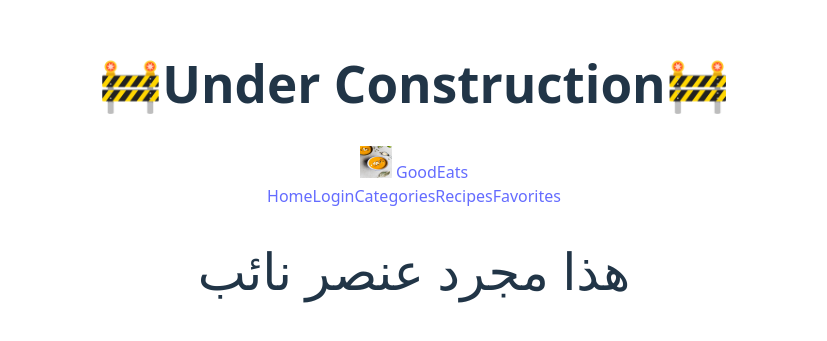
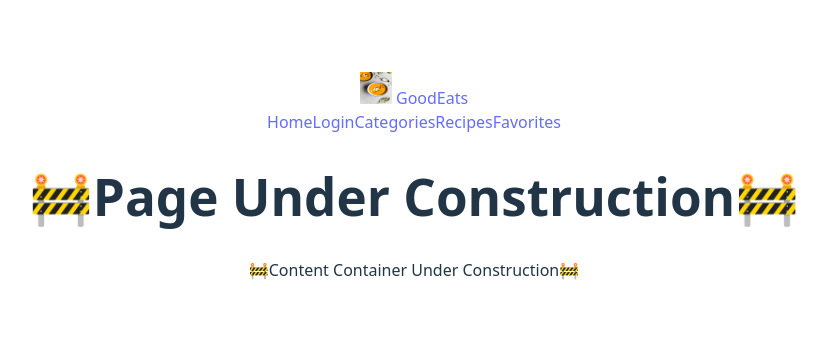
Before and after one commit to VJQuiles/React_Recipe_App, a React app: page / in a window 1280 px wide. Shown: the part 223-564 px from the top of the page, without its empty margins (226-1053 px from the left). Built offline with nearby package versions, Linux system fonts and the light colour scheme; the HTML template or start-up script is replaced by a standard one.

Commit message:
Content container created and placed into main layout. Also, i think im gonna use {item im working on} + Under Construction as a visual guide for whats what. I like using the under construction as a little reminder that I'm working and making things happen

```diff
--- a/src/App.jsx
+++ b/src/App.jsx
@@ -16,7 +16,6 @@ function App() {
 
   return (
     <>
-      <h1>🚧Under Construction🚧</h1>
       <Routes>
         <Route path='/' element={<MainLayout />}>
           <Route index element={<HomePage />} />
--- /dev/null
+++ b/src/components/Content.jsx
@@ -0,0 +1,14 @@
+import NavigationBar from "./Navbar"
+import { Container, Row, Col } from "react-bootstrap"
+
+export default function ContentContainer() {
+    return (
+        <>
+            <Container>
+                <Row>
+                    <Col>🚧Content Container Under Construction🚧</Col>
+                </Row>
+            </Container>
+        </>
+    )
+}
--- a/src/layouts/MainLayout.jsx
+++ b/src/layouts/MainLayout.jsx
@@ -1,13 +1,15 @@
 import NavigationBar from "../components/Navbar"
 import { Outlet } from "react-router-dom"
+import ContentContainer from "../components/Content"
 
 export default function MainLayout() {
     return (
         <>
             <NavigationBar />
-            <div>
+            <h1>🚧Page Under Construction🚧</h1>
+            <ContentContainer>
                 <Outlet />
-            </div>
+            </ContentContainer>
         </>
     )
 }
```
